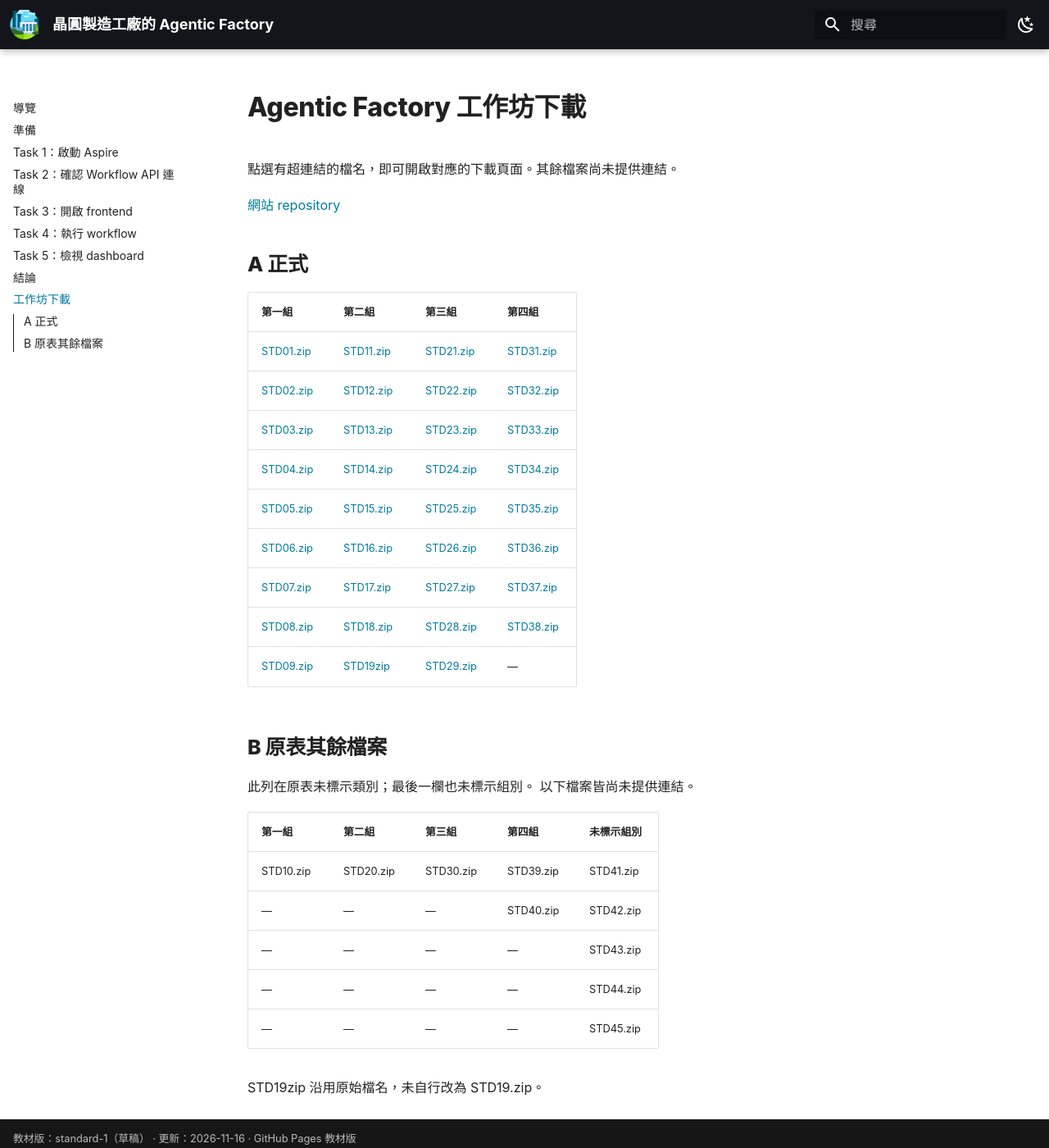
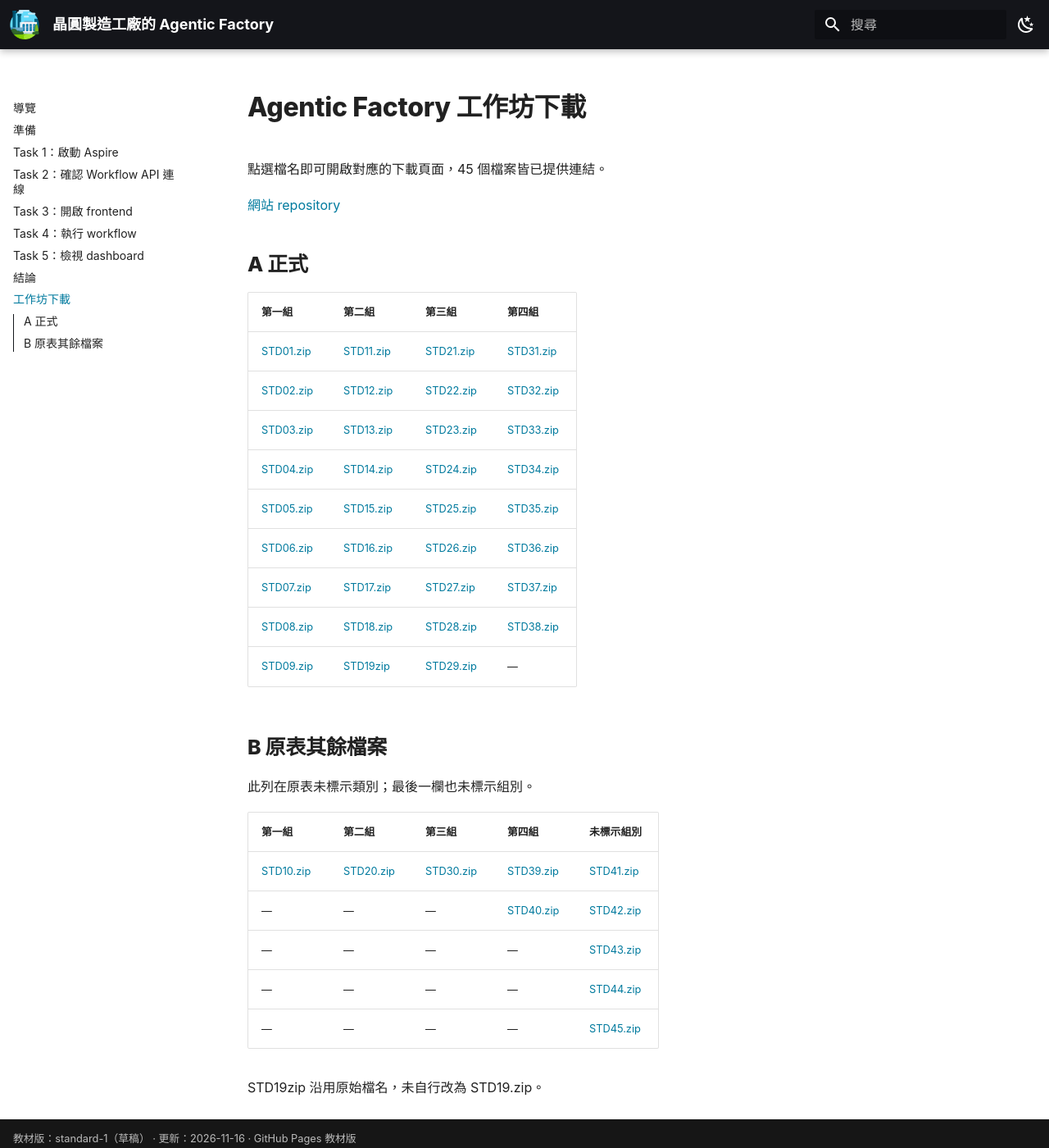
Before and after one commit to ownway22/workshop-agentic-factory-pages, an MkDocs documentation site: the page built from docs/workshop-downloads.md, in a window 1280 px wide and 1400 px high. Shown: the whole window at 82% size. Built offline with MkDocs 1.6.1 and Material for MkDocs 9.7.7, drawn with Linux system fonts in a browser that asks for light colours.

Commit message:
Complete all 45 workshop file download links
Co-authored-by: Copilot App <223556219+Copilot@users.noreply.github.com>

```diff
--- a/docs/workshop-downloads.md
+++ b/docs/workshop-downloads.md
@@ -1,6 +1,6 @@
 # Agentic Factory 工作坊下載
 
-點選有超連結的檔名，即可開啟對應的下載頁面。其餘檔案尚未提供連結。
+點選檔名即可開啟對應的下載頁面，45 個檔案皆已提供連結。
 
 [網站 repository](https://github.com/ownway22/workshop-agentic-factory-pages)
 
@@ -21,14 +21,13 @@
 ## B 原表其餘檔案
 
 此列在原表未標示類別；最後一欄也未標示組別。
-以下檔案皆尚未提供連結。
 
 | 第一組 | 第二組 | 第三組 | 第四組 | 未標示組別 |
 | --- | --- | --- | --- | --- |
-| STD10.zip | STD20.zip | STD30.zip | STD39.zip | STD41.zip |
-| — | — | — | STD40.zip | STD42.zip |
-| — | — | — | — | STD43.zip |
-| — | — | — | — | STD44.zip |
-| — | — | — | — | STD45.zip |
+| [STD10.zip](https://livesend.microsoft.com/i/YQ2qVruoBbrSdjb___v9rTrt3JDsznlnIZzfkPl1DCig7ebrdGoVDaxcOqjiwjS2WYGOEBvrKts8jAByOExP7aACgzKr7GGCwg0SUF2jQycaAIYFe6xtvOHHfl0z___6wAt0) | [STD20.zip](https://livesend.microsoft.com/i/YQ2qVruoBbrSdjb___v9rTrt3JDsznlnIZzfkPl1DCig7PLUSSIGNClF0XRjOYT___0zvR04oWb89a2oyZAEv9bh___0LQsmcGY5hhn3T9iP5hy8A6AdaCEZ63Ctb10v4zbAPEzwdqV6j) | [STD30.zip](https://livesend.microsoft.com/i/YQ2qVruoBbrSdjb___v9rTrt3JDsznlnIZzfkPl1DCig7PLUSSIGNClF0XRjOYT___0zvR04oWbSRAJFMij3CbQeyZYraeDs6uJaaFM7Os6ke7Zka6L40VeWsTcjHBlPQu00mKUCneM) | [STD39.zip](https://livesend.microsoft.com/i/YQ2qVruoBbrSdjb___v9rTrt3JDsznlnIZzfkPl1DCig7PLUSSIGNClF0XRjOYT___0zvR04oWb3i67oNXqDGsVtRPdrw4dbEz8wKB4cjC5fZSm48jNx2qMOKtHwl7n9GrpqLBqUVfp) | [STD41.zip](https://livesend.microsoft.com/i/YQ2qVruoBbrSdjb___v9rTrt3JDsznlnIZzfkPl1DCig5GG9___DZxxXR7nKLBwwJ0OTucpBAndPCDUVZtw9pYMKXUzAuMq3BZPFuqSyB___CAI8w7YhcXuV2aybV8ogdiq6QY) |
+| — | — | — | [STD40.zip](https://livesend.microsoft.com/i/YQ2qVruoBbrSdjb___v9rTrt3JDsznlnIZzfkPl1DCig4bEdvYIy9GVyNK0FTwnm3PnXNnsrHHKmORmt7X3y9P0tIMfKvTlof4O95GRDERZ3IRmp___J___9B83JuFNiVxhDBW) | [STD42.zip](https://livesend.microsoft.com/i/YQ2qVruoBbrSdjb___v9rTrt3JDsznlnIZzfkPl1DCig7PLUSSIGNClF0XRjOYT___0zvR04oWbOUE0HDXBZrlJaNg8CurND8E7BBeGVqpdMVXba___hxLvIYj1q6hO0mwJlX6HtQLhA5) |
+| — | — | — | — | [STD43.zip](https://livesend.microsoft.com/i/YQ2qVruoBbrSdjb___v9rTrt3JDsznlnIZzfkPl1DCig52MLqPjK64QDeO9WZAFqCabxPLUSSIGNCUwPLUSSIGNZqfL7RvccHyunQHknlQGepxpJ1XI28FyOWc4I3CKZUT3HN9QZ2ndl___Y9a) |
+| — | — | — | — | [STD44.zip](https://livesend.microsoft.com/i/YQ2qVruoBbrSdjb___v9rTrt3JDsznlnIZzfkPl1DCig7KA2qcjrooVCAVneQ9V___f7PPoYg0fmb8731i1cOYriH1xhIsvewsGVU6YiwN18GxtALz8FlyAY1KKOMQsR9lmp) |
+| — | — | — | — | [STD45.zip](https://livesend.microsoft.com/i/YQ2qVruoBbrSdjb___v9rTrt3JDsznlnIZzfkPl1DCig7KA2qcjrooVCAVneQ9V___f7cPK5mkLA2qcIgHS7hDFxGNCAwjyzYumKkzaZiPi7S6hDTpJ8lIjVxra9KLQk8x3O) |
 
 STD19zip 沿用原始檔名，未自行改為 STD19.zip。
```
Also changed, not shown: README.md (+1 -1 lines), docs/index.md (+1 -1 lines).
